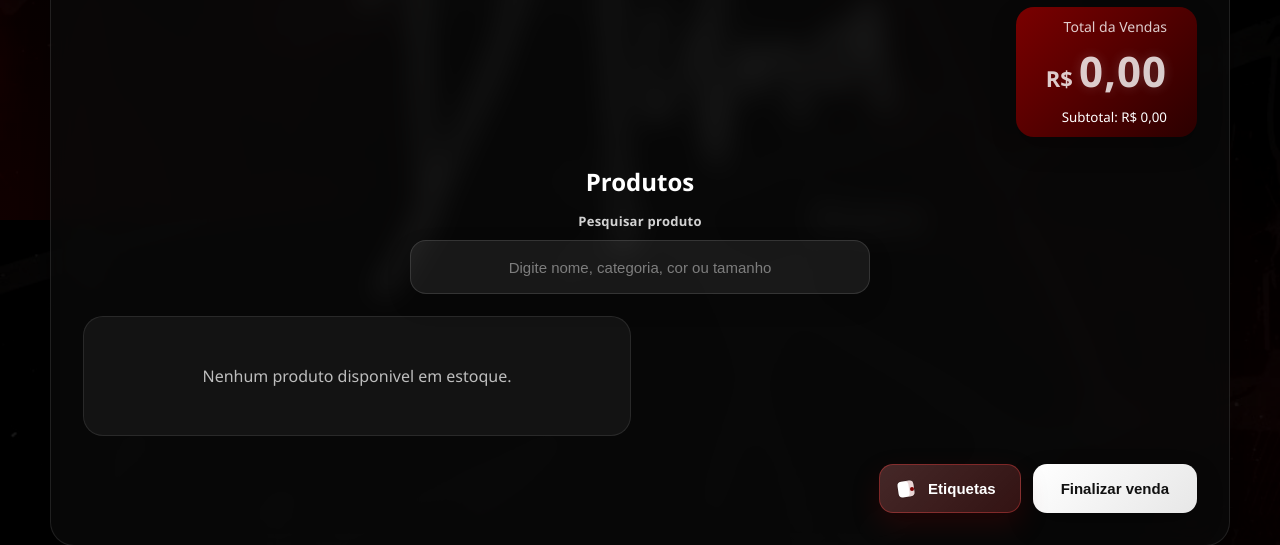
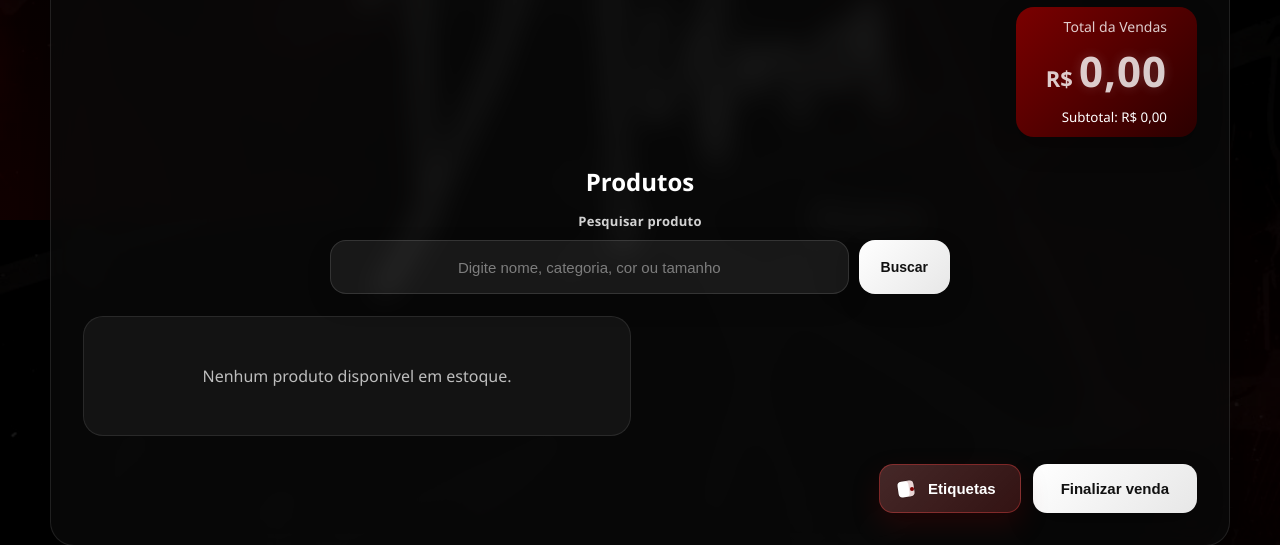
Before and after one commit to Anthony-Projetos/Projeto-Dlima, a Django app: page /vendas/registrar/ in a window 1280 px wide. Shown: the part 580-1125 px from the top of the page. Run offline with Django 5.2, Linux system fonts and the light colour scheme; the visitor is signed in with stand-in values (Sample User, id 1); data that the repository does not hold is empty; some libraries are stand-ins or nearby versions.

Commit message:
botão barra de pesquisa

```diff
--- a/static/css/style.css
+++ b/static/css/style.css
@@ -157,7 +157,7 @@ body.page-venda {
 }
 
 .search-box {
-    width: min(100%, 460px);
+    width: min(100%, 620px);
     margin: 0 auto;
 }
 
@@ -176,8 +176,17 @@ body.page-venda {
     letter-spacing: 0.02em;
 }
 
+.search-controls {
+    display: flex;
+    align-items: center;
+    gap: 10px;
+    width: 100%;
+}
+
 .search-input {
-    width: 100%;
+    flex: 1 1 auto;
+    width: auto;
+    min-width: 0;
     height: 54px;
     padding: 0 18px;
     border: 1px solid rgba(255, 255, 255, 0.12);
@@ -189,6 +198,31 @@ body.page-venda {
     text-align: center;
     font-size: 15px;
     box-shadow: 0 10px 24px rgba(0, 0, 0, 0.16);
+}
+
+.search-button {
+    flex: 0 0 auto;
+    height: 54px;
+    padding: 0 22px;
+    border: none;
+    border-radius: 16px;
+    background: linear-gradient(135deg, #ffffff, #e7e7e7);
+    color: #111111;
+    font-size: 14px;
+    font-weight: 700;
+    cursor: pointer;
+    box-shadow: 0 10px 24px rgba(0, 0, 0, 0.18);
+    transition: transform 0.2s ease, opacity 0.2s ease;
+}
+
+.search-button:hover {
+    transform: translateY(-1px);
+    opacity: 0.95;
+}
+
+.search-button:focus-visible {
+    outline: none;
+    box-shadow: 0 0 0 4px rgba(255, 70, 70, 0.18), 0 10px 24px rgba(0, 0, 0, 0.18);
 }
 
 .search-input::placeholder {
@@ -1008,7 +1042,15 @@ body.label-modal-open {
 
     .search-box {
         width: 100%;
-        max-width: 360px;
+        max-width: 480px;
+    }
+
+    .search-controls {
+        gap: 8px;
+    }
+
+    .search-button {
+        padding: 0 16px;
     }
 
     .search-box label {
--- a/static/js/vendas/registrar_venda.js
+++ b/static/js/vendas/registrar_venda.js
@@ -5,6 +5,7 @@
     const statusBox = document.getElementById('vendaStatus');
     const descontoInput = document.getElementById('id_desconto');
     const pesquisaProduto = document.getElementById('pesquisaProduto');
+    const buscarProdutoButton = document.getElementById('buscarProdutoButton');
     const produtoCards = Array.from(document.querySelectorAll('.produto-card[data-produto-nome]'));
     const semResultadosBusca = document.getElementById('semResultadosBusca');
     const etiquetasModal = document.getElementById('etiquetasModal');
@@ -1010,6 +1011,10 @@
         pesquisaProduto.addEventListener('keydown', handleProductSearchKeydown);
     }
 
+    if (buscarProdutoButton) {
+        buscarProdutoButton.addEventListener('click', submitProductSearch);
+    }
+
     const openEtiquetasModal = document.getElementById('openEtiquetasModal');
     const closeEtiquetasModal = document.getElementById('closeEtiquetasModal');
     const fecharEtiquetas = document.getElementById('fecharEtiquetas');
--- a/templates/vendas/registrar_venda.html
+++ b/templates/vendas/registrar_venda.html
@@ -78,6 +78,7 @@
                     <h2>Produtos</h2>
                     <div class="search-box search-box-centered">
                         <label for="pesquisaProduto" class="search-label">Pesquisar produto</label>
+                        <div class="search-controls">
                             <input
                                 id="pesquisaProduto"
                                 type="text"
@@ -87,6 +88,10 @@
                                 placeholder="Digite nome, categoria, cor ou tamanho"
                                 autocomplete="off"
                             >
+                            <button id="buscarProdutoButton" class="search-button" type="button">
+                                Buscar
+                            </button>
+                        </div>
                     </div>
                 </div>
 
```
Also changed, not shown: vendas/tests.py (+12 -0 lines). Lines whose indentation alone changed are shown as unchanged.
